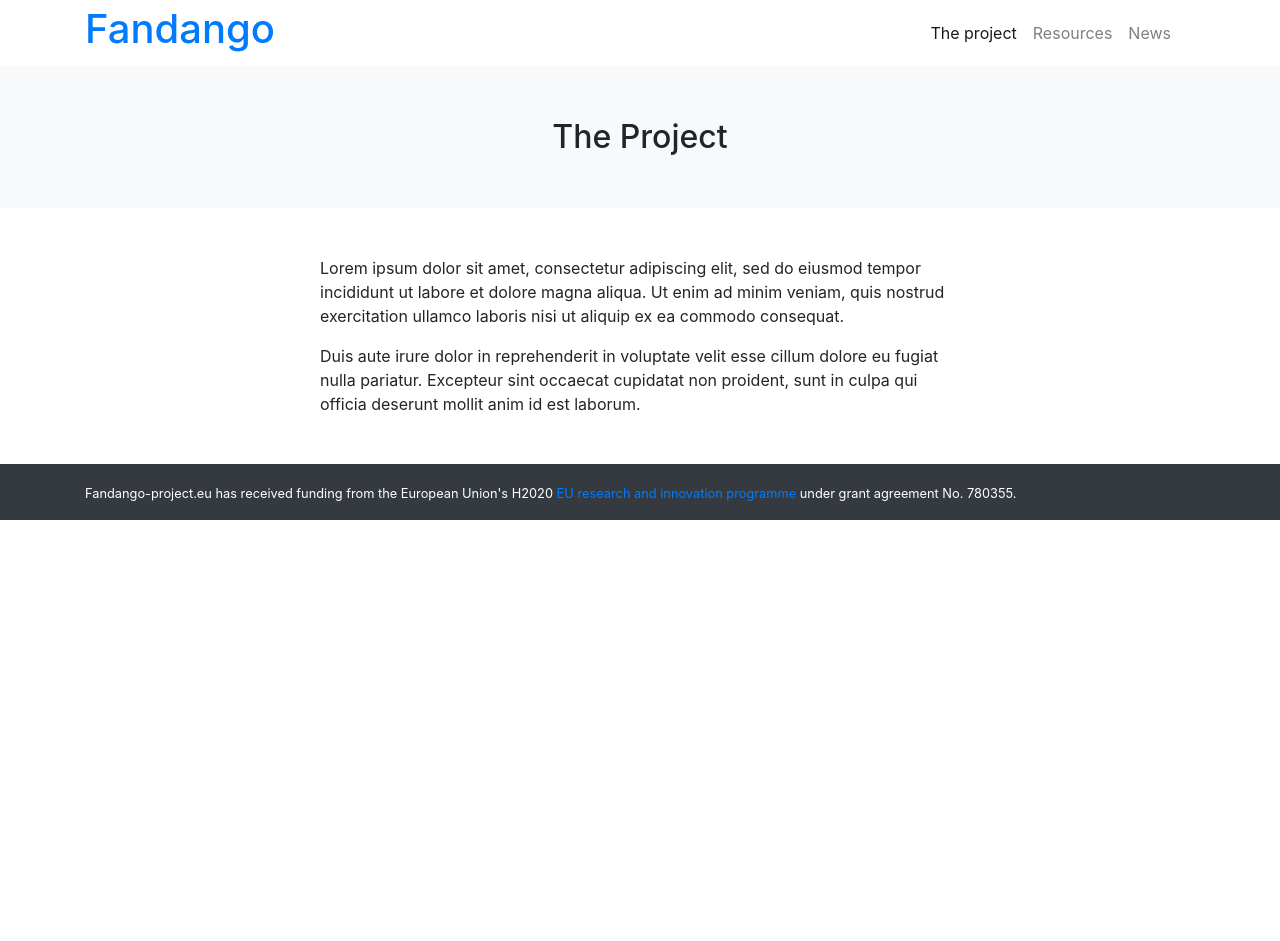
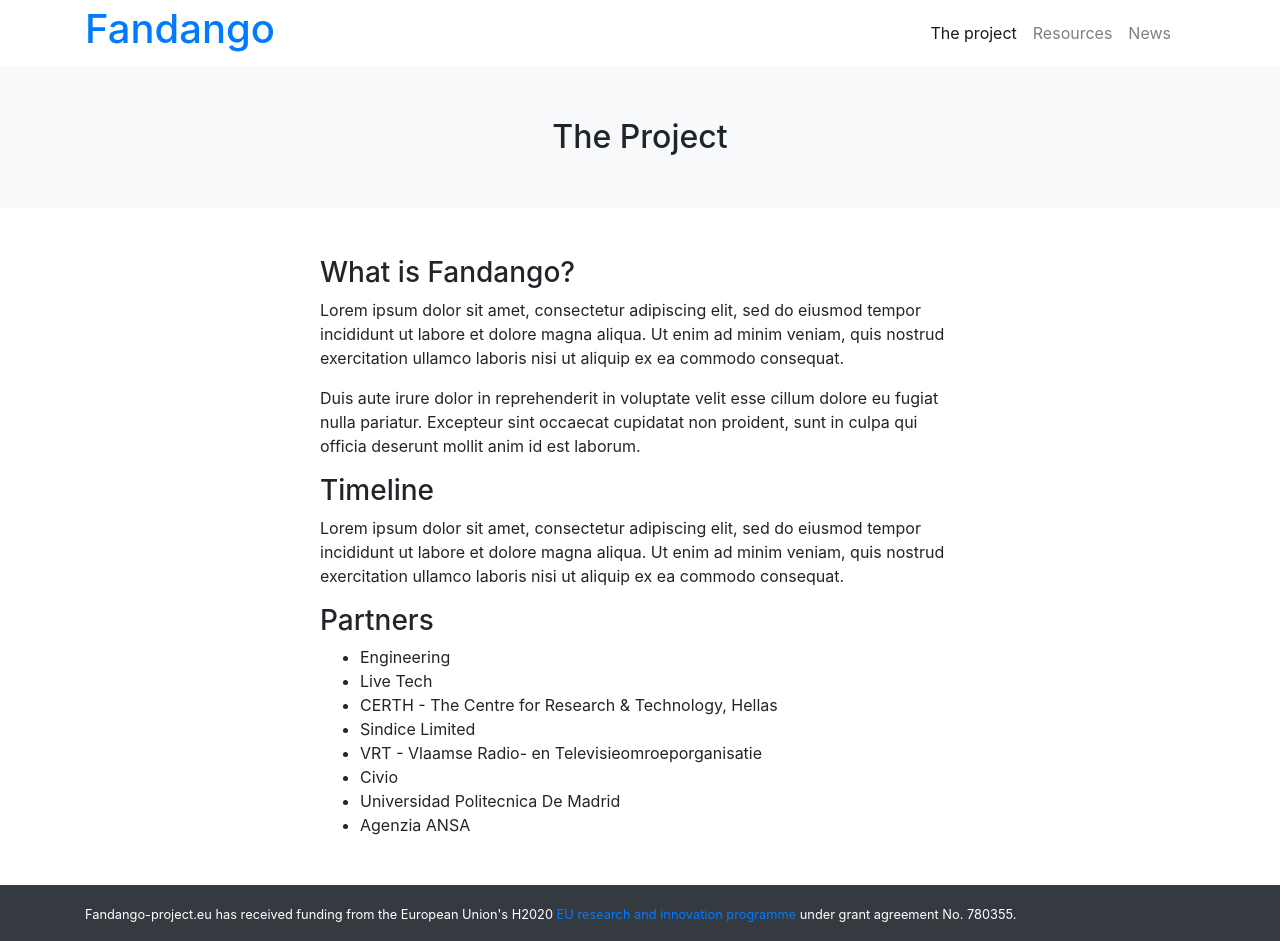
Before and after one commit to fandangOrg/fandango-web, a Jekyll site: the page built from the-project.md, in a window 1280 px wide. Built offline with Jekyll 4.4.1, drawn with Linux system fonts in a browser that asks for light colours; before the commit the page ends 900 px from its top, so only the background shows below that.

Commit message:
Updated The Project

```diff
--- a/the-project.md
+++ b/the-project.md
@@ -4,6 +4,25 @@ permalink: "/the-project/"
 layout: page
 ---
 
+### What is Fandango?
+
 Lorem ipsum dolor sit amet, consectetur adipiscing elit, sed do eiusmod tempor incididunt ut labore et dolore magna aliqua. Ut enim ad minim veniam, quis nostrud exercitation ullamco laboris nisi ut aliquip ex ea commodo consequat.
 
 Duis aute irure dolor in reprehenderit in voluptate velit esse cillum dolore eu fugiat nulla pariatur. Excepteur sint occaecat cupidatat non proident, sunt in culpa qui officia deserunt mollit anim id est laborum.
+
+
+### Timeline
+
+Lorem ipsum dolor sit amet, consectetur adipiscing elit, sed do eiusmod tempor incididunt ut labore et dolore magna aliqua. Ut enim ad minim veniam, quis nostrud exercitation ullamco laboris nisi ut aliquip ex ea commodo consequat.
+
+
+### Partners
+
+- Engineering
+- Live Tech
+- CERTH - The Centre for Research & Technology, Hellas
+- Sindice Limited
+- VRT - Vlaamse Radio- en Televisieomroeporganisatie
+- Civio
+- Universidad Politecnica De Madrid
+- Agenzia ANSA
```
